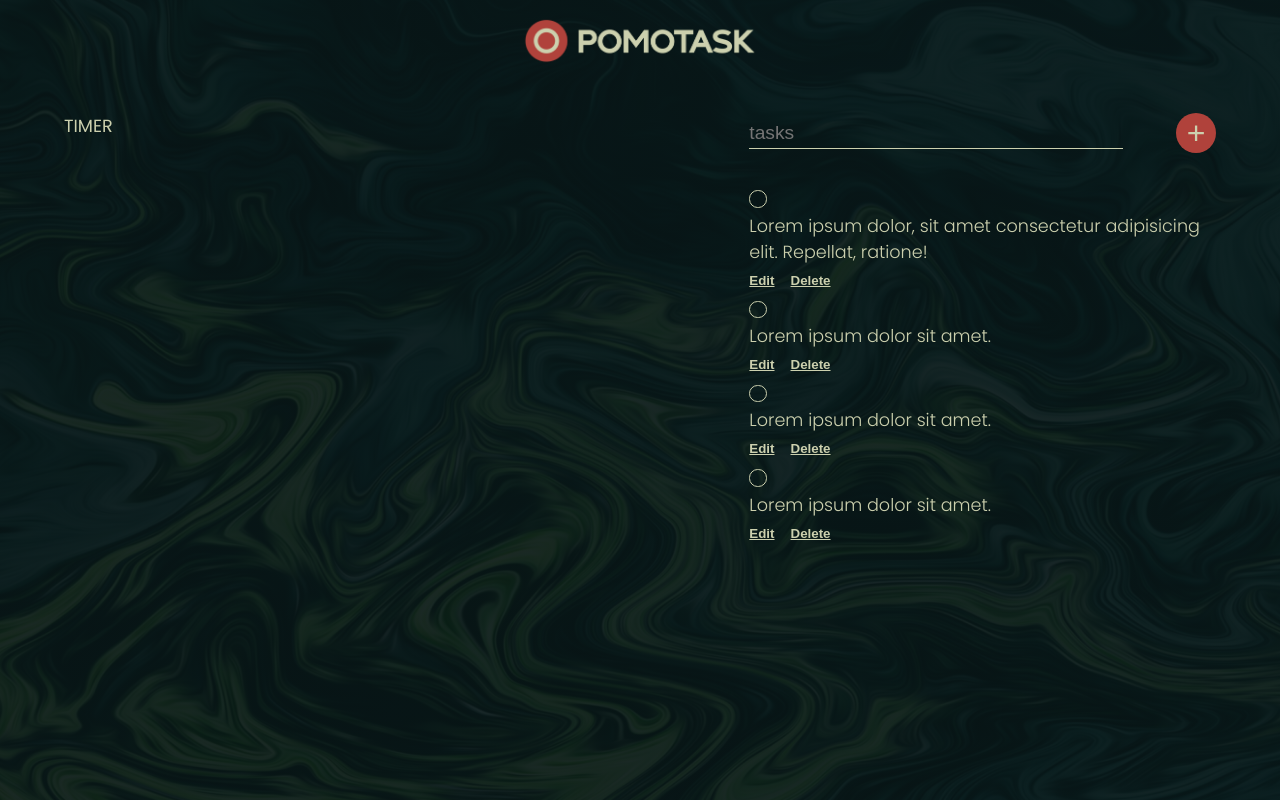
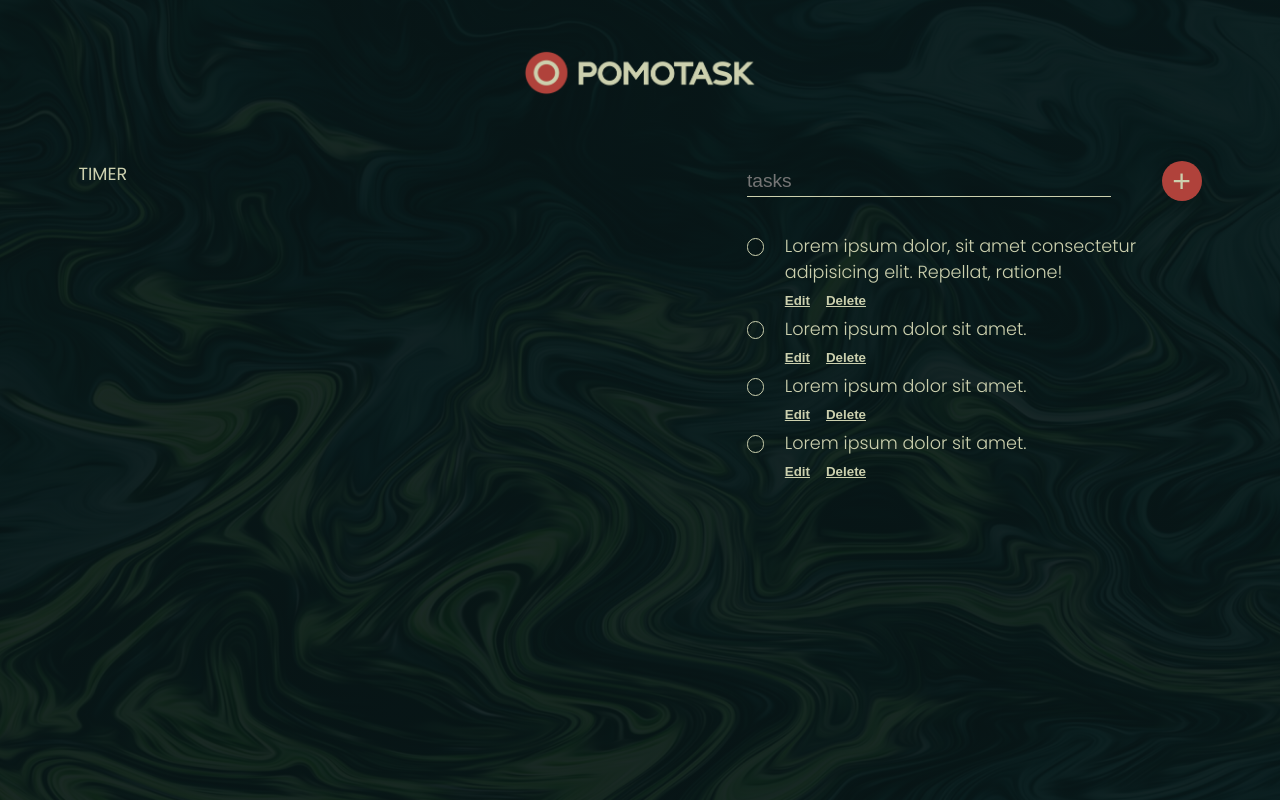
Before and after one commit to fahimkabir2212/pomotask, a React (Create React App) app: page / in a window 1280 px wide. Built offline with nearby package versions, Linux system fonts and the light colour scheme.

Commit message:
App ui fixed

```diff
--- a/src/App.css
+++ b/src/App.css
@@ -1,3 +1,7 @@
+.container{
+    padding: 2rem 1rem;
+}
+
 .pomotask{
     display: grid;
     grid-template-columns: 7fr 5fr;
@@ -7,13 +11,15 @@
 }
 
 
+
+
 /* LOGO COMPONENT */
 .logo{
     width: 15rem;
     display: block;
     padding: 1rem 0;
     margin: 0rem auto;
-    margin-bottom: 2rem;
+    margin-bottom: 3rem;
 }
 
 /* TIMER COMPONENT */
@@ -24,9 +30,6 @@
 
 /* TO-DO-LIST COMPONENT */
 
-.to-do-list{
-
-}
 
 .task-form{
     display: flex;
@@ -81,6 +84,10 @@
     height: 50vh;
     overflow-y: scroll;
 } */
+.task{
+    display: grid;
+    grid-template-columns: 1fr 11fr;
+}
 
 .task-checkbox{
     margin-top: 5px;
@@ -127,3 +134,10 @@
 .completed{
     text-decoration: line-through;
 }
+
+@media screen and (max-width:450px) {
+    .pomotask{
+        display: block;
+    }
+
+}
--- a/src/App.js
+++ b/src/App.js
@@ -6,8 +6,10 @@ import Pomotask from "./components/Pomotask";
 const App = () => {
   return (
     <>
-      <AppLogo />
-      <Pomotask />
+      <div className="container">
+        <AppLogo />
+        <Pomotask />
+      </div>
     </>
   );
 };
```
